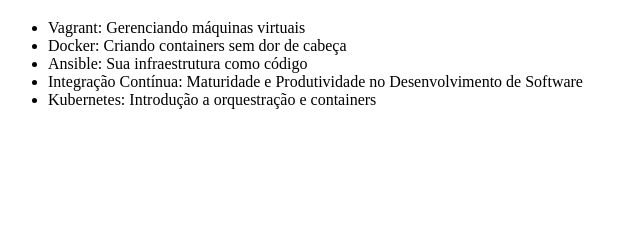
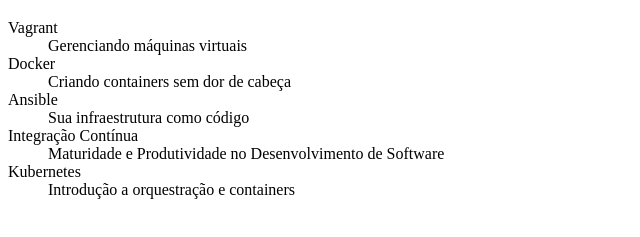
Before and after one commit to HegnerNeto/alura-git, a plain HTML site: page index.html in a window 1280 px wide. Shown: the part 61-298 px from the top of the page, without its empty margins (0-640 px from the left). Drawn offline with Linux system fonts and the light colour scheme.

Commit message:
Trocando UL por DL e separando os títulos

```diff
--- a/index.html
+++ b/index.html
@@ -7,12 +7,21 @@
 <body>
     <h1>Cursos de DevOps</h1>
 
-    <ul>
-        <li>Vagrant: Gerenciando máquinas virtuais</li>
-        <li>Docker: Criando containers sem dor de cabeça</li>
-        <li>Ansible: Sua infraestrutura como código</li>
-        <li>Integração Contínua: Maturidade e Produtividade no Desenvolvimento de Software</li>
-        <li>Kubernetes: Introdução a orquestração e containers</li>
-    </ul>
+    <dl>
+        <dt>Vagrant</dt>
+        <dd>Gerenciando máquinas virtuais</dd>
+
+        <dt>Docker</dt>
+        <dd>Criando containers sem dor de cabeça</dd>
+
+        <dt>Ansible</dt>
+        <dd>Sua infraestrutura como código</dd>
+
+        <dt>Integração Contínua</dt>
+        <dd>Maturidade e Produtividade no Desenvolvimento de Software</dd>
+
+        <dt>Kubernetes</dt>
+        <dd>Introdução a orquestração e containers</dd>
+    </dl>
 </body>
 </html>
```
